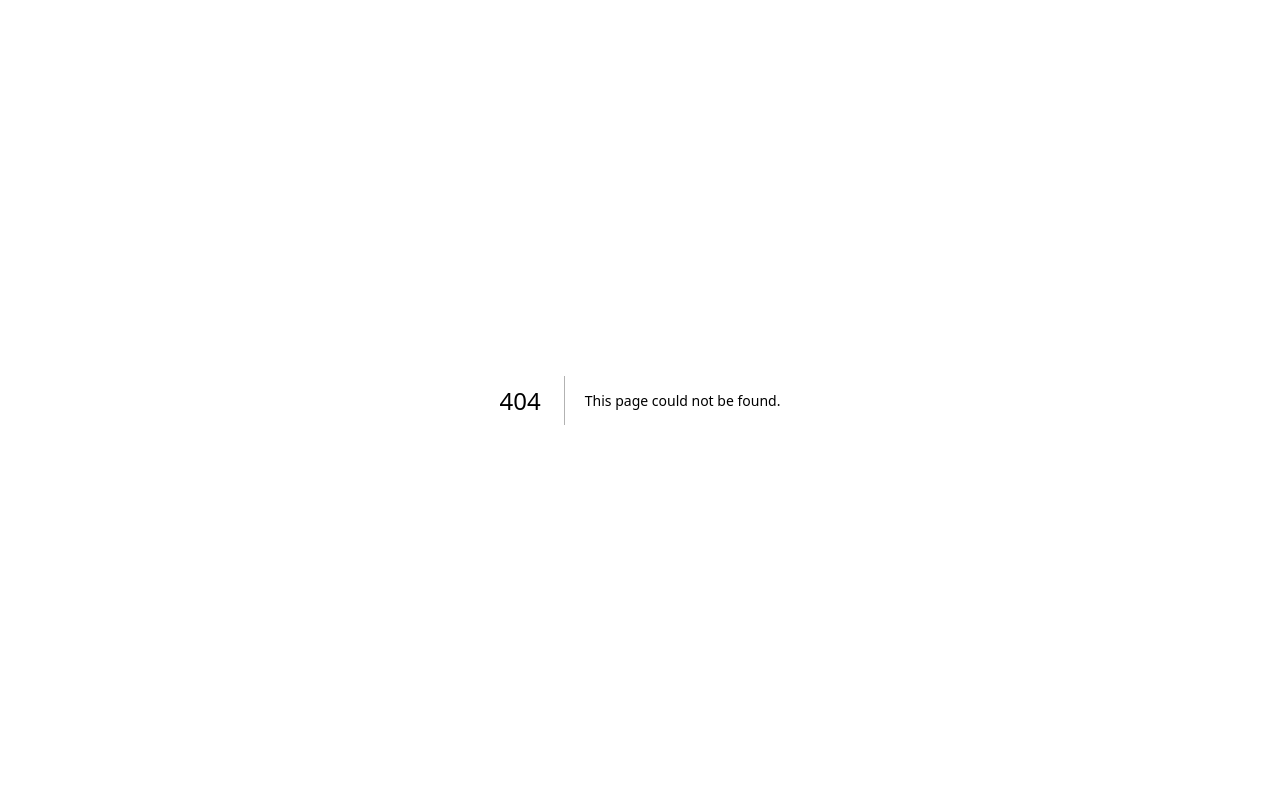
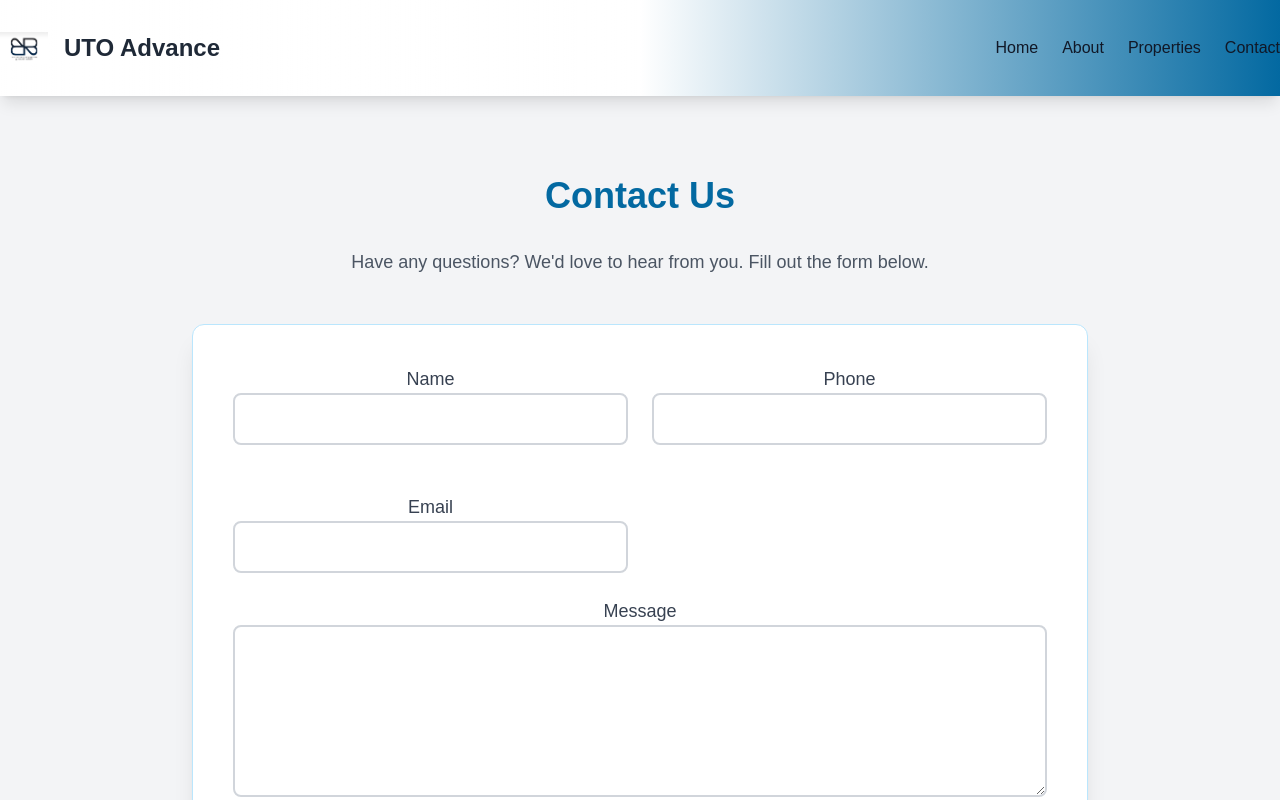
Before and after one commit to patsa14/miniproject, a Next.js app: page /contact in a window 1280 px wide. Before the commit this address had no page. Shown: the top 800 px of the page. Built offline with nearby package versions, Linux system fonts and the light colour scheme.

Commit message:
Your commit message

```diff
--- /dev/null
+++ b/app/contact/page.js
@@ -0,0 +1,130 @@
+'use client';
+
+import React, { useState } from 'react';
+import Link from 'next/link';
+
+export default function Contact() {
+  const [formData, setFormData] = useState({
+    name: '',
+    phone: '',
+    email: '',
+    message: '',
+  });
+
+  const handleChange = (e) => {
+    const { name, value } = e.target;
+    setFormData((prevState) => ({ ...prevState, [name]: value }));
+  };
+
+  const handleSubmit = (e) => {
+    e.preventDefault();
+    // Handle form submission logic here
+    console.log('Form Submitted:', formData);
+  };
+
+  return (
+    <div>
+      {/* Header */}
+      <header className="sticky top-0 bg-gradient-to-l from-sky-700 via-white shadow-lg py-6 z-50">
+        <div className="container mx-auto flex justify-between items-center">
+          <div className="flex items-center space-x-4">
+            <img src="/images/logo.png" alt="Logo" className="h-12 w-12 object-contain" />
+            <div className="text-2xl font-bold text-gray-800">UTO Advance</div>
+          </div>
+          <nav>
+            <ul className="flex space-x-6">
+              {["Home", "About", "Properties", "Contact"].map((item) => (
+                <li key={item}>
+                  <Link
+                    href={item === "Home" ? "/" : `/${item.toLowerCase()}`}
+                    className="text-gray-900 font-medium hover:text-slate-500"
+                  >
+                    {item}
+                  </Link>
+                </li>
+              ))}
+            </ul>
+          </nav>
+        </div>
+      </header>
+
+      {/* Contact Form Section */}
+      <section className="py-20 bg-gray-100">
+        <div className="container mx-auto text-center">
+          <h1 className="text-4xl font-bold text-sky-700 mb-8">Contact Us</h1>
+          <p className="text-lg text-gray-600 mb-12">
+            Have any questions? We'd love to hear from you. Fill out the form below.
+          </p>
+          <form onSubmit={handleSubmit} className="max-w-4xl mx-auto bg-white p-10 shadow-xl rounded-xl border border-sky-200">
+            <div className="grid grid-cols-1 md:grid-cols-2 gap-6">
+              <div className="mb-6">
+                <label htmlFor="name" className="block text-lg font-medium text-gray-700">Name</label>
+                <input
+                  type="text"
+                  id="name"
+                  name="name"
+                  value={formData.name}
+                  onChange={handleChange}
+                  className="w-full px-4 py-3 border-2 border-gray-300 rounded-lg focus:outline-none focus:ring-2 focus:ring-sky-500 transition"
+                  required
+                />
+              </div>
+
+              <div className="mb-6">
+                <label htmlFor="phone" className="block text-lg font-medium text-gray-700">Phone</label>
+                <input
+                  type="text"
+                  id="phone"
+                  name="phone"
+                  value={formData.name}
+                  onChange={handleChange}
+                  className="w-full px-4 py-3 border-2 border-gray-300 rounded-lg focus:outline-none focus:ring-2 focus:ring-sky-500 transition"
+                  required
+                />
+              </div>
+
+              <div className="mb-6">
+                <label htmlFor="email" className="block text-lg font-medium text-gray-700">Email</label>
+                <input
+                  type="email"
+                  id="email"
+                  name="email"
+                  value={formData.email}
+                  onChange={handleChange}
+                  className="w-full px-4 py-3 border-2 border-gray-300 rounded-lg focus:outline-none focus:ring-2 focus:ring-sky-500 transition"
+                  required
+                />
+              </div>
+            </div>
+
+            <div className="mb-6">
+              <label htmlFor="message" className="block text-lg font-medium text-gray-700">Message</label>
+              <textarea
+                id="message"
+                name="message"
+                value={formData.message}
+                onChange={handleChange}
+                className="w-full px-4 py-3 border-2 border-gray-300 rounded-lg focus:outline-none focus:ring-2 focus:ring-sky-500 transition"
+                rows="6"
+                required
+              ></textarea>
+            </div>
+
+            <button type="submit" className="w-full bg-sky-700 text-white py-3 px-4 rounded-lg hover:bg-sky-600 focus:outline-none transition">
+              Submit
+            </button>
+          </form>
+        </div>
+      </section>
+
+      {/* Footer */}
+      <footer className="bg-gray-800 text-white py-8">
+        <div className="container mx-auto text-center">
+          <p className="text-gray-400">
+            &copy; 2024 UTO Advance Engineering. All rights reserved.
+          </p>
+        </div>
+      </footer>
+    </div>
+  );
+}
--- a/app/page.tsx
+++ b/app/page.tsx
@@ -22,7 +22,7 @@ export default function Home() {
           </div>
           <nav>
             <ul className="flex space-x-6">
-              {["Home", "About", "Services", "Contact"].map((item) => (
+              {["Home", "About", "Properties", "Contact"].map((item) => (
                 <li key={item}>
                   <Link
                     href={item === "Home" ? "/" : `/${item.toLowerCase()}`}
@@ -98,7 +98,7 @@ export default function Home() {
       {/* Contact Info Section */}
       <section id="contact-info" className="py-12 bg-white">
         <div className="container mx-auto text-center">
-          <h3 className="text-3xl font-semibold text-gray-800 mb-4">Contact info</h3>
+          <h3 className="text-3xl font-semibold text-gray-800 mb-4">Contact Info</h3>
           <p className="text-gray-600 mb-6">We’d love to hear from you. Reach out to us through any of the following:</p>
           <div className="flex flex-col space-y-4 items-center">
             <p className="text-lg font-medium text-gray-700">
@@ -108,7 +108,7 @@ export default function Home() {
               <strong>Email:</strong> Utoadvance@gmail.com
             </p>
             <p className="text-lg font-medium text-gray-700">
-              <strong>Office Address:</strong> 123/112 Saransiri(koh kaew), Mueang , Phuket 83000
+              <strong>Office Address:</strong> 123/112 Saransiri(koh kaew), Mueang, Phuket 83000
             </p>
           </div>
         </div>
```
